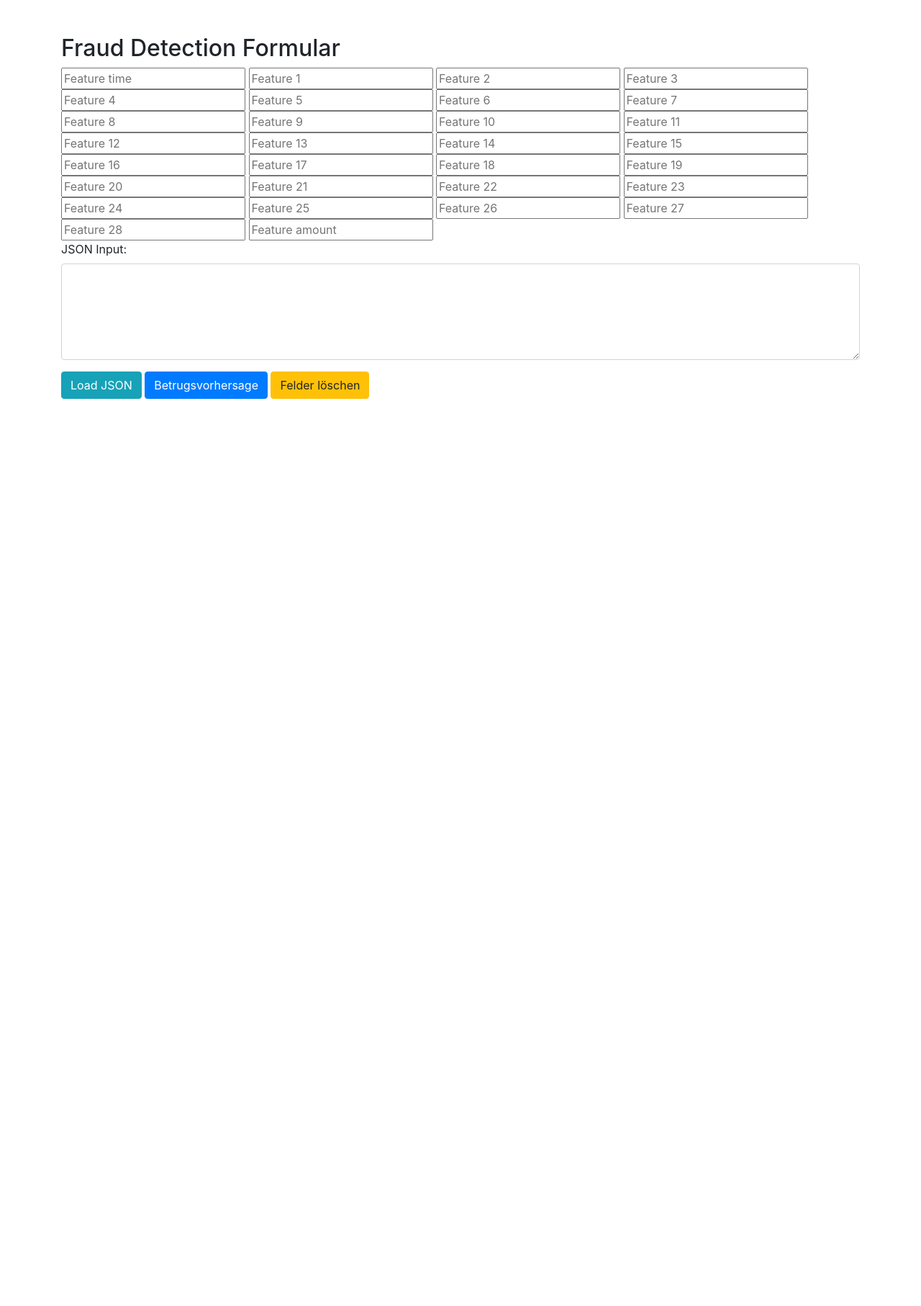
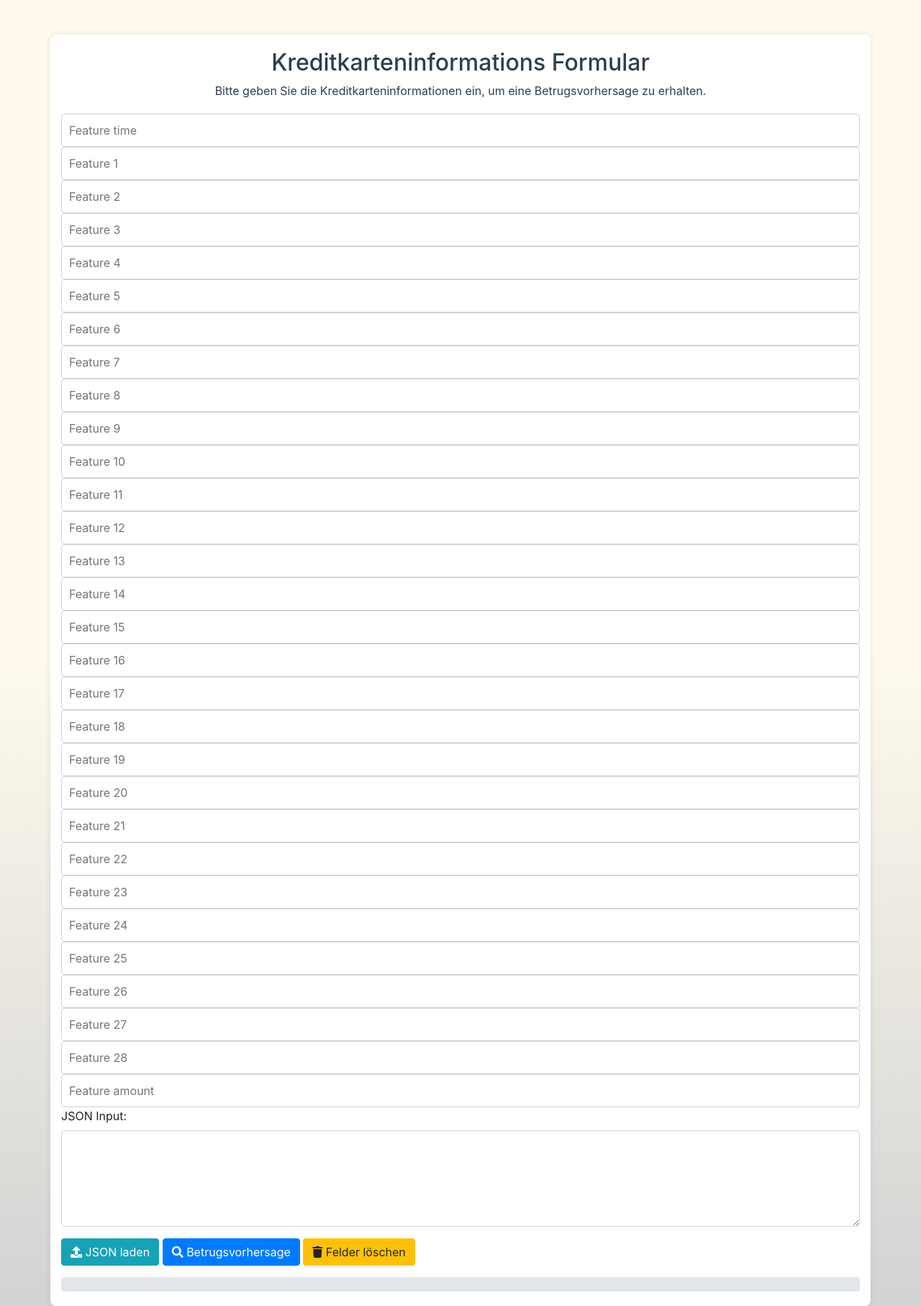
Before and after one commit to Aminsch/CreditCardFraud, a Flask app: page / in a window 1280 px wide. Shown: the whole page at 72% size. Before the commit the page ends 554 px from the top, so only its background shows below. Run offline with Flask 3, Linux system fonts and the light colour scheme; some libraries are stand-ins or nearby versions.

Commit message:
Splitting of Index.html into templates and static files Adding Comments to Code

```diff
--- a/src/app/app.py
+++ b/src/app/app.py
@@ -4,19 +4,19 @@ import numpy as np
 
 app = Flask(__name__)
 model = xgb.XGBClassifier()
-model.load_model('models/best_xgboost_model.json')  # Laden Sie Ihr Modell
+model.load_model('models/best_xgboost_model.json')  # Laden des Modells
 
 @app.route('/')
 def home():
-    return render_template('index.html')  # Eine einfache HTML-Form für die Benutzereingabe
+    return render_template('index.html')  # Laden der HTML-Seite
 
 @app.route('/predict', methods=['POST'])
 def predict():
-    # Erhalten der Feature-Daten vom POST-Request
+    # Erhalten der Feature-Daten vom POST-Request und Konvertierung in Array
     features = [float(x) for x in request.form.values()]
     final_features = np.array(features).reshape(1, -1)
     prediction = model.predict_proba(final_features)
-    output = '{0:.{1}f}%'.format(prediction[0][1] * 100, 2)  # Konvertierung in Prozentsatz
+    output = '{0:.{1}f}%'.format(prediction[0][1] * 100, 2)  #Konvertierung in Prozentsatz
 
     return jsonify({'prediction_text': 'Betrugswahrscheinlichkeit: {}'.format(output)})
 
--- /dev/null
+++ b/src/app/static/scripts.js
@@ -0,0 +1,49 @@
+$(document).ready(function() {
+    // Funktion zur Ausführung der Betrugsvorhersage
+    function makePrediction() {
+        var formData = $('#predictionForm').serialize();
+
+        $.ajax({ // AJAX-Request wird verwendet um den eingebegebenen Text an den Server zu senden (in unserem Fall die Flask-App)
+            type: 'POST',
+            url: '/predict',
+            data: formData,
+            success: function(response) {
+                $('#predictionResult').text(response.prediction_text);
+            },
+            error: function(error) {
+                console.log(error);
+                alert('Ein Fehler ist aufgetreten');
+            }
+        });
+    }
+
+    $('#predictButton').on('click', function() {
+        makePrediction();
+    });
+
+    $('#clearButton').on('click', function() {
+        $('#predictionForm').find('input[type=text], textarea').val('');
+        $('#predictionResult').empty();
+    });
+
+    // JavaScript um JSON zu parsen und in die Felder einzufügen
+    $('#jsonSubmitButton').on('click', function() {
+        var jsonInput = $('#jsonInput').val();
+        try {
+            var data = JSON.parse(jsonInput);
+            for (var key in data) {
+                if (data.hasOwnProperty(key)) {
+                    var input = $('input[name="' + key + '"]');
+                    if (input) {
+                        input.val(data[key]);
+                    }
+                }
+            }
+        } catch (e) {
+            alert('Ungültiges JSON!');
+            return;
+        }
+
+    makePrediction();
+    });
+});
--- /dev/null
+++ b/src/app/static/styles.css
@@ -0,0 +1,58 @@
+body {
+    background: rgb(255,250,237);
+    background: linear-gradient(180deg, rgba(255,250,237,1) 50%, rgba(211,211,211,1) 100%);
+    font-family: 'Segoe UI', Tahoma, Geneva, Verdana, sans-serif;
+    margin-top: 20px;
+}
+.container {
+    background-color: #ffffff;
+    padding: 20px;
+    border-radius: 8px;
+    box-shadow: 0 0 10px rgba(0, 0, 0, 0.1);
+    max-width: 800px;
+    margin: auto;
+}
+h2 {
+    color: #2c3e50;
+    margin-bottom: 40px;
+    text-align: center;
+}
+
+.description {
+    margin-bottom: 20px;
+    color: #2c3e50;
+    font-size: 1,2em;
+    text-align: center;
+}
+
+input, textarea {
+    border-radius: 4px;
+    border: 1px solid #ced4da;
+    padding: 10px;
+    width: 100%;
+    margin-bottom: 10px;
+    box-sizing: border-box;
+}
+button {
+    background-color: #007bff;
+    color: white;
+    border: none;
+    padding: 10px 20px;
+    margin: 5px 0;
+    border-radius: 4px;
+    cursor: pointer;
+    transition: background-color 0.3s;
+}
+button:hover {
+    background-color: #0056b3;
+}
+#predictionResult {
+    color: #2c3e50;
+    margin-top: 20px;
+    padding: 10px;
+    background-color: #e2e6ea;
+    border-radius: 4px;
+}
+.form-group {
+    margin-bottom: 20px;
+}
--- a/src/app/templates/index.html
+++ b/src/app/templates/index.html
@@ -2,15 +2,16 @@
 <html lang="en">
 <head>
     <meta charset="UTF-8">
-    <title>Ihre Fraud Detection Anwendung</title>
+    <title>Kreditkartenbetrugsanalyse</title>
+    <link rel="stylesheet" href="{{ url_for('static', filename='styles.css') }}">
     <link rel="stylesheet" href="https://stackpath.bootstrapcdn.com/bootstrap/4.3.1/css/bootstrap.min.css">
-    <style>
-        /* Hier können Sie zusätzliche benutzerdefinierte Stile einfügen */
-    </style>
+    <link rel="stylesheet" href="https://cdnjs.cloudflare.com/ajax/libs/font-awesome/5.15.1/css/all.min.css">
+
 </head>
 <body>
     <div class="container mt-5">
-    <h2>Fraud Detection Formular</h2>
+        <h2>Kreditkarteninformations Formular</h2>
+        <p class="description">Bitte geben Sie die Kreditkarteninformationen ein, um eine Betrugsvorhersage zu erhalten.</p>
         <form id="predictionForm">
             <input type="text" name="Time" placeholder="Feature time" required="required" />
             <input type="text" name="V1" placeholder="Feature 1" required="required" />
@@ -47,74 +48,21 @@
                 <label for="jsonInput">JSON Input:</label>
                 <textarea class="form-control" id="jsonInput" rows="5"></textarea>
             </div>
-        <button type="button" id="jsonSubmitButton" class="btn btn-info">Load JSON</button>
-        <button type="button" id="predictButton" class="btn btn-primary">Betrugsvorhersage</button>
-        <button type="button" id="clearButton" class="btn btn-warning">Felder löschen</button>
+            <button type="button" id="jsonSubmitButton" class="btn btn-info">
+                <i class="fas fa-upload"></i> JSON laden
+            </button>
+            <button type="button" id="predictButton" class="btn btn-primary">
+                <i class="fas fa-search"></i> Betrugsvorhersage
+            </button>
+            <button type="button" id="clearButton" class="btn btn-warning">
+                <i class="fas fa-trash"></i> Felder löschen
+            </button>
         </form>
         <div id="predictionResult" class="mt-3"></div>
     </div>
-
 <script src="https://code.jquery.com/jquery-3.3.1.min.js"></script>
-<script>
-    $(document).ready(function() {
-        // Funktion zur Ausführung der Betrugsvorhersage
-        function makePrediction() {
-            var formData = $('#predictionForm').serialize(); // Serialisiert die Formulardaten
-
-            $.ajax({
-                type: 'POST',
-                url: '/predict', // Der Endpoint Ihrer Flask-Anwendung, der die Vorhersage macht
-                data: formData,
-                success: function(response) {
-                    // Hier können Sie das Ergebnis anzeigen
-                    $('#predictionResult').text(response.prediction_text);
-                },
-                error: function(error) {
-                    console.log(error);
-                    alert('Ein Fehler ist aufgetreten');
-                }
-            });
-        }
-
-        // Event-Listener für den neuen Betrugsvorhersage-Button
-        $('#predictButton').on('click', function() {
-            makePrediction();
-        });
-
-        // Event-Listener für den JSON-Submit-Button
-        $('#jsonSubmitButton').on('click', function() {
-            // Hier die bestehende Logik zum Laden des JSON
-            // ...
-            makePrediction(); // Führt die Vorhersage aus, nachdem die JSON-Daten geladen wurden
-        });
-                // Event-Listener für den Clear-Button
-        $('#clearButton').on('click', function() {
-            $('#predictionForm').find('input[type=text], textarea').val('');
-            // Leert das Ergebnis-Div
-            $('#predictionResult').empty();
-        });
-    });
-</script>
 <script src="https://cdnjs.cloudflare.com/ajax/libs/popper.js/1.14.7/umd/popper.min.js"></script>
 <script src="https://stackpath.bootstrapcdn.com/bootstrap/4.3.1/js/bootstrap.min.js"></script>
-<script>
-    // JaVaScript um JSON zu parsen und in die Felder einzufügen
-    document.getElementById('jsonSubmitButton').addEventListener('click', function() {
-    var jsonInput = document.getElementById('jsonInput').value;
-    try {
-        var data = JSON.parse(jsonInput);
-        for (var key in data) {
-            if (data.hasOwnProperty(key)) {
-                var input = document.getElementsByName(key)[0];
-                if (input) {
-                    input.value = data[key];
-                }
-            }
-        }
-    } catch (e) {
-        alert('Ungültiges JSON!');
-    }
-});
-</script>
+<script src="{{ url_for('static', filename='scripts.js') }}"></script>
 </body>
 </html>
```
Lines whose indentation alone changed are shown as unchanged.
